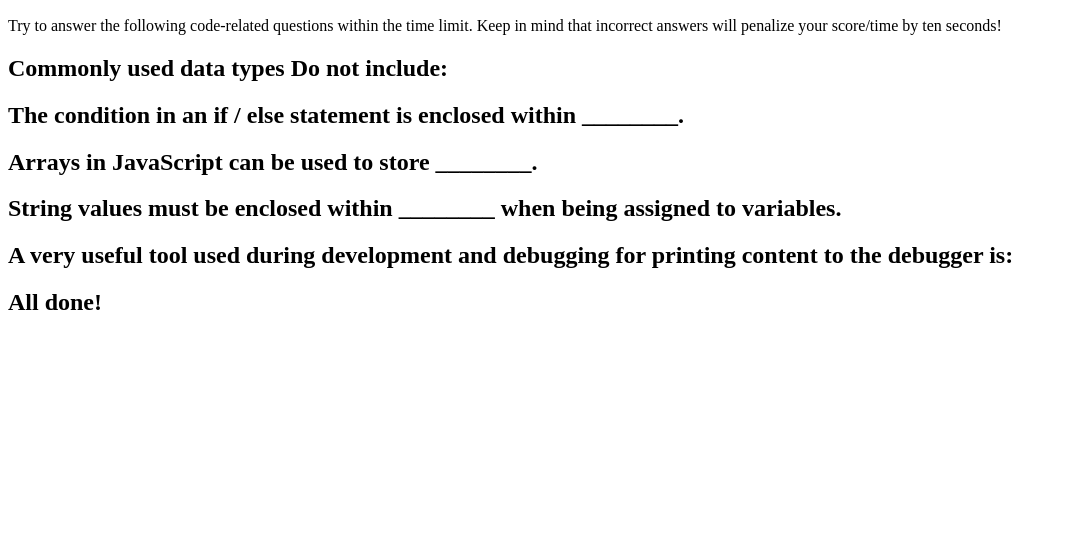
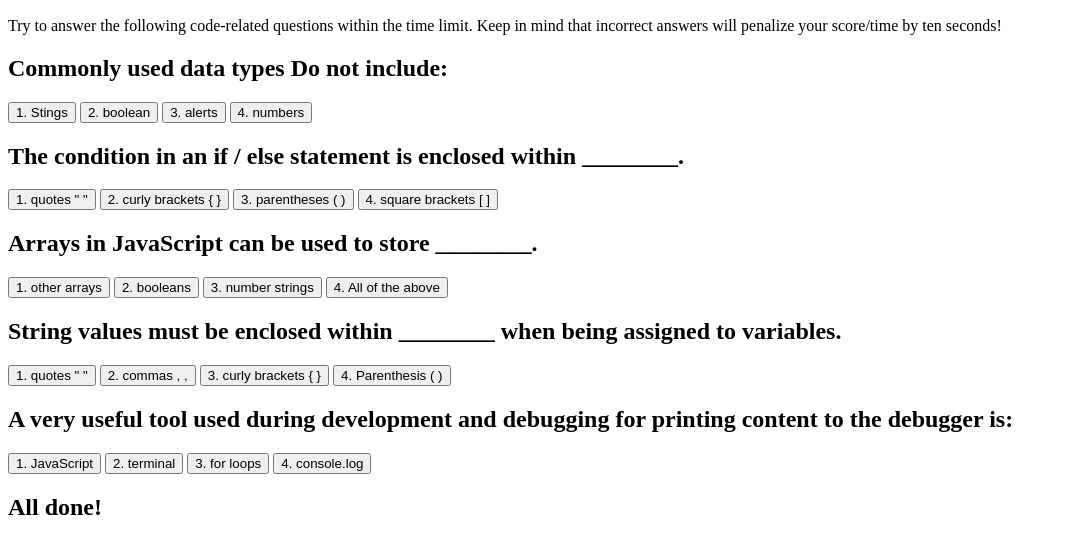
Before and after one commit to Dannysaravia001/Coding-Challenge-Quiz, a plain HTML site: page index.html in a window 1280 px wide. Shown: the part 79-632 px from the top of the page, without its empty margins (0-1066 px from the left). Drawn offline with Linux system fonts and the light colour scheme.

Commit message:
Added answer boxes to html

```diff
--- a/Assets/CSS/style.css
+++ b/Assets/CSS/style.css
@@ -1,3 +1,24 @@
-.h1 {
-
+* {
+    box-sizing: border-box;
 }
+main {
+    width: 700px;
+    margin: auto;
+}
+h1 {
+    font-size: 36px;
+}
+h2 {
+    font-size: 36px;
+}
+h3 {
+    font-style: italic;
+    color: gray;
+    text-align: left;
+}
+.highscoresBtn {
+    color: blue;
+    background-color: white;
+    border: none;
+    font-size: 16px;
+}
--- a/index.html
+++ b/index.html
@@ -1,14 +1,15 @@
 <!DOCTYPE html>
 <html lang="en">
-    <header>
+    <head>
         <title>Coding challenge Quiz</title>
         </title>
         <script src="Assets/JS/script.js"></script>
         <style src="Assets/CSS/style.css"></style>
-    </header>
+    </head>
     <body>
+       <main>
         <nav>
-            <button type="button" id="highScoresBtn">View Highscores</button>
+            <button type="button" id="highscoresBtn">View Highscores</button>
         </nav>
         <head>
             <div>
@@ -23,28 +24,48 @@
 
         <section>
             <h2>Commonly used data types Do not include:</h2>
+            <button>1. Stings</button>
+            <button>2. boolean</button>
+            <button>3. alerts</button>
+            <button>4. numbers</button>
 
         </section>
         <section>
             <h2>The condition in an if / else statement is enclosed within ________.</h2>
+            <button>1. quotes " "</button>
+            <button>2. curly brackets { }</button>
+            <button>3. parentheses ( )</button>
+            <button>4. square brackets [ ]</button>
 
         </section>
         <section>
             <h2>Arrays in JavaScript can be used to store ________.</h2>
+            <button>1. other arrays</button>
+            <button>2. booleans</button>
+            <button>3. number strings</button>
+            <button>4. All of the above</button>
 
         </section>
         <section>
             <h2>String values must be enclosed within ________ when being assigned to variables.</h2>
+            <button>1. quotes " "</button>
+            <button>2. commas , ,</button>
+            <button>3. curly brackets { }</button>
+            <button>4. Parenthesis ( )</button>
 
         </section>
         <section>
             <h2>A very useful tool used during development and debugging for printing content to the debugger is:</h2>
+            <button>1. JavaScript</button>
+            <button>2. terminal</button>
+            <button>3. for loops</button>
+            <button>4. console.log</button>
+
         </section>
         <section>
             <h2>All done!</h2>
 
         </section>
-
-
+    </main>
     </body>
 </html>
```
